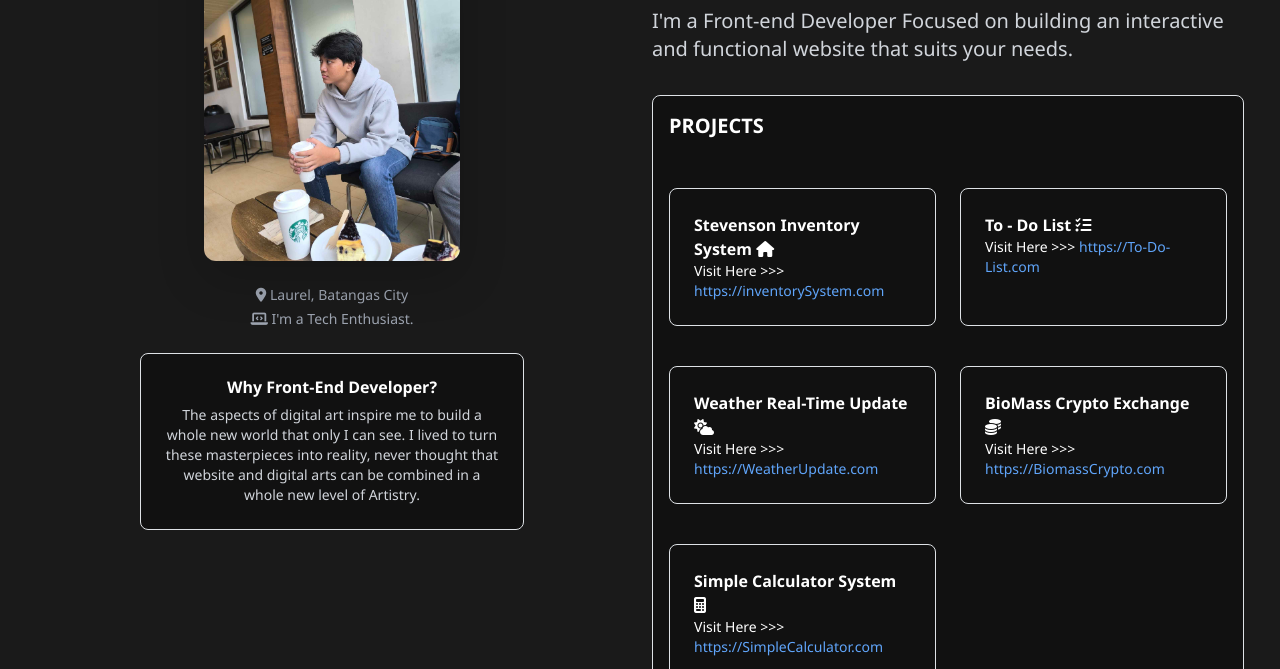
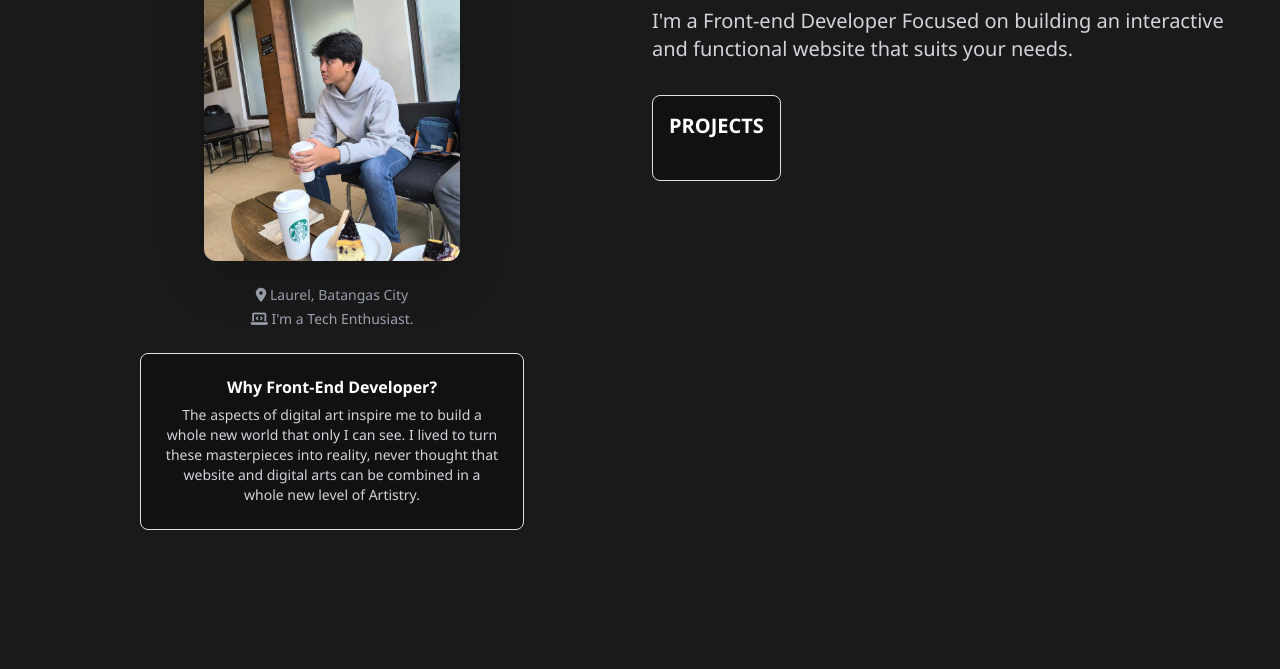
Before and after one commit to AsherDoesTechs/Portfolio, a website: page my-portfolio-backend/public/index.html in a window 1280 px wide. Shown: the part 131-800 px from the top of the page. Drawn offline with nearby package versions, Linux system fonts and the light colour scheme.

Commit message:
Some Few Tweaks Hidden Projects

```diff
--- a/my-portfolio-backend/public/index.html
+++ b/my-portfolio-backend/public/index.html
@@ -86,26 +86,29 @@
       <p class="text-xl text-gray-300 mb-6">I'm a Front-end Developer Focused on building an interactive and functional website that suits your needs.</p>
 
       <!-- Projects -->
-<div class="grid md:grid-cols-2 gap-4 bg-[#111] p-3 rounded-lg border border-gray-600">
-  <h2 class="text-xl font-semibold mb-4 col-span-full">PROJECTS</h2>
+<div class="grid md:grid-cols-2 gap-4 bg-[#111] p-3 rounded-lg border border-gray-600 relative">
+  <div class="col-span-full flex justify-between items-center mb-4">
+    <h2 class="text-xl font-semibold text-white">PROJECTS</h2>
+    <a href="#all-projects" class=" hidden text-sm text-blue-400 hover:text-blue-300 transition duration-200 underline">See all</a>
+  </div>
 
-  <div class="project-box bg-[#111] p-4 rounded-lg border border-gray-600">
+  <div class="project-box hidden bg-[#111] p-4 rounded-lg border border-gray-600">
     <strong>Stevenson Inventory System</strong> <i class="fas fa-house"></i>
     <p class="text-sm">Visit Here >>> <a href="https://inventorySystem.com" class="text-blue-400">https://inventorySystem.com</a></p>
   </div>
-  <div class="project-box bg-[#111] p-4 rounded-lg border border-gray-600">
+  <div class="project-box hidden bg-[#111] p-4 rounded-lg border border-gray-600">
     <strong>To - Do List</strong> <i class="fas fa-tasks"></i>
     <p class="text-sm">Visit Here >>> <a href="https://To-Do-List.com" class="text-blue-400">https://To-Do-List.com</a></p>
   </div>
-  <div class="project-box bg-[#111] p-4 rounded-lg border border-gray-600">
+  <div class="project-box hidden bg-[#111] p-4 rounded-lg border border-gray-600">
     <strong>Weather Real-Time Update</strong> <i class="fas fa-cloud-sun"></i>
     <p class="text-sm">Visit Here >>> <a href="https://WeatherUpdate.com" class="text-blue-400">https://WeatherUpdate.com</a></p>
   </div>
-  <div class="project-box bg-[#111] p-4 rounded-lg border border-gray-600">
+  <div class="project-box hidden bg-[#111] p-4 rounded-lg border border-gray-600">
     <strong>BioMass Crypto Exchange</strong> <i class="fas fa-coins"></i>
     <p class="text-sm">Visit Here >>> <a href="https://BiomassCrypto.com" class="text-blue-400">https://BiomassCrypto.com</a></p>
   </div>
-  <div class="project-box bg-[#111] p-4 rounded-lg border border-gray-600">
+  <div class="project-box hidden bg-[#111] p-4 rounded-lg border border-gray-600">
     <strong>Simple Calculator System</strong> <i class="fas fa-calculator"></i>
     <p class="text-sm">Visit Here >>> <a href="https://SimpleCalculator.com" class="text-blue-400">https://SimpleCalculator.com</a></p>
   </div>
--- a/my-portfolio-backend/public/script.js
+++ b/my-portfolio-backend/public/script.js
@@ -120,3 +120,19 @@ fetch("http://localhost:5000/api/contact", {
 })
   .then((res) => res.json())
   .then((data) => console.log(data));
+
+let expanded = false;
+
+function toggleProjects() {
+  const hiddenProjects = document.querySelectorAll(
+    "#project-list .project-box.hidden"
+  );
+  const toggleText = document.querySelector('span[onclick="toggleProjects()"]');
+
+  hiddenProjects.forEach((box) => {
+    box.classList.toggle("hidden");
+  });
+
+  expanded = !expanded;
+  toggleText.textContent = expanded ? "See Less" : "See All";
+}
```
